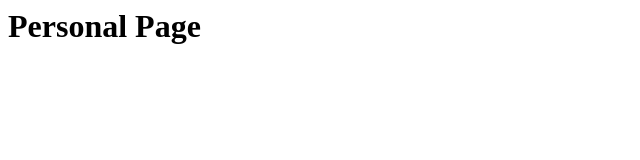
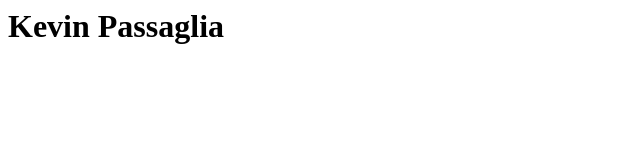
Before and after one commit to kpassaglia/kpassaglia.github.io, a plain HTML site: page index.html in a window 1280 px wide. Shown: the whole page, without its empty margins (0-640 px from the left). Drawn offline with Linux system fonts and the light colour scheme.

Commit message:
Update index.html

```diff
--- a/index.html
+++ b/index.html
@@ -2,6 +2,6 @@
 <head>
 <title> PERSONAL PAGE</title>
 <Body>
-<h1> Personal Page </title>
+<h1> Kevin Passaglia</title>
 </body>
 </html>
```
